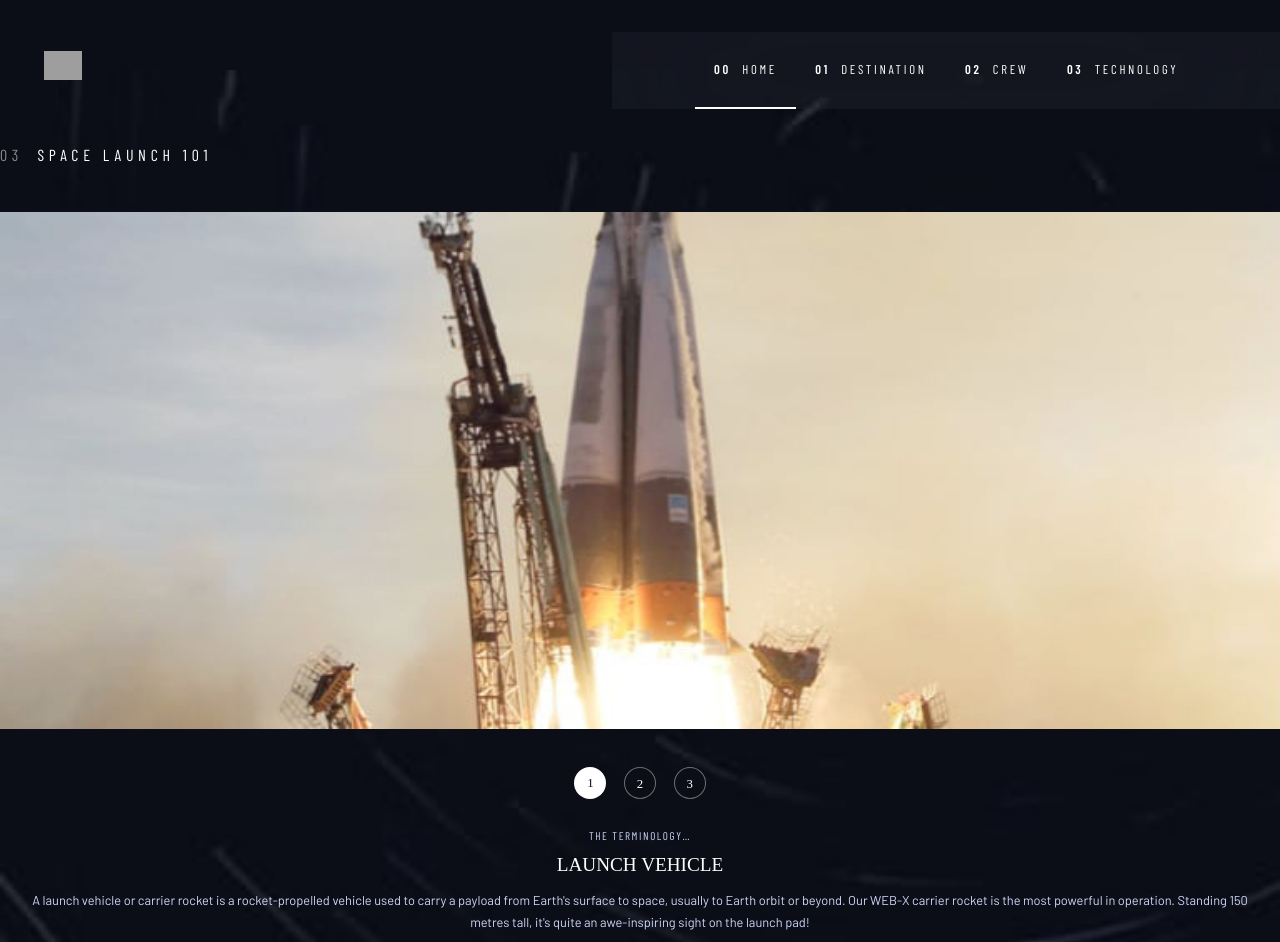
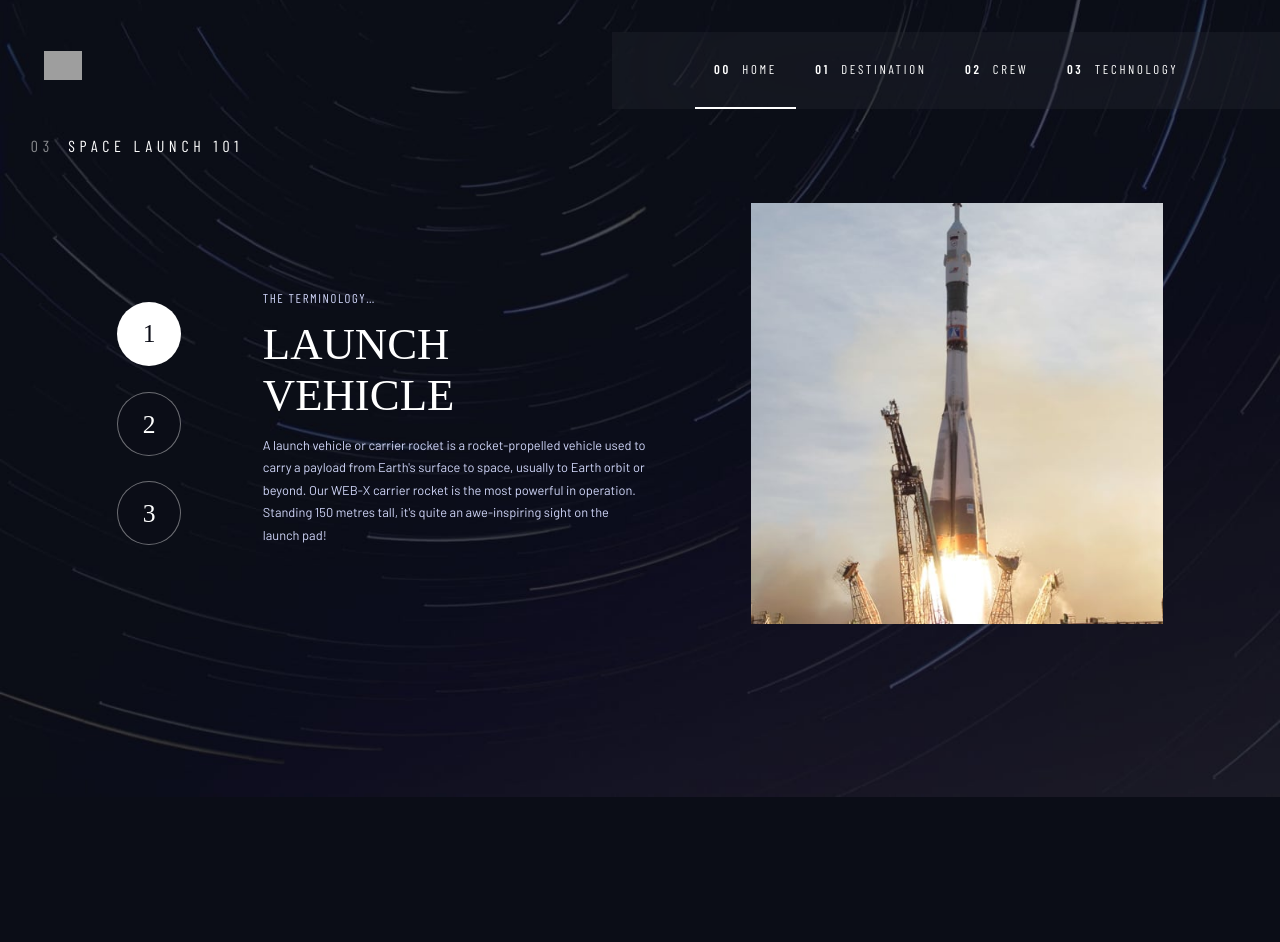
Before and after one commit to aitzhans/space-tourism-website, a React app: page /technology/launch in a window 1280 px wide. After the commit the page ends 800 px from the top, so only its background shows below. Built offline with nearby package versions, Linux system fonts and the light colour scheme; grey boxes are pictures that could not be loaded; a web font is replaced by a local one.

Commit message:
feat: implement tablet and desktop layout for TechnologyPage

```diff
--- a/src/components/CrewPage/CrewPage.scss
+++ b/src/components/CrewPage/CrewPage.scss
@@ -146,7 +146,7 @@ $l-delktop-width: styles.$l-desktop-width;
 
 @media #{$mobile-width} {
   .crew__container {
-    margin-top: -14.1rem;
+    margin-top: -15rem;
     padding: 3.85rem;
     padding-top: 14rem;
     padding-bottom: 0;
--- a/src/components/TechPage/TechPage.js
+++ b/src/components/TechPage/TechPage.js
@@ -10,6 +10,8 @@ import capsuleHor from "./image-space-capsule-landscape.jpg";
 import capsuleVert from "./image-space-capsule-portrait.jpg";
 
 const TechPage = () => {
+  const isDesktop = window.innerWidth > 1024;
+
   const handleCrewClick = (e) => {
     if (e.target.tagName !== "UL") {
       const menuItems = document.querySelectorAll(".tech__item");
@@ -29,25 +31,26 @@ const TechPage = () => {
 
   return (
     <main className="tech__container">
-      <h5 className="inner__subheader">
+      <h5 className="inner__subheader  tech__subheader">
         <span className="inner__subheader--num">03</span>SPACE LAUNCH 101
       </h5>
+      <div className="tech__main">
         <div className="tech__img-container ">
           <img
             className="tech__img  tech__img--visible"
-          src={launchHor}
+            src={isDesktop ? launchVert : launchHor}
             alt="LAUNCH VEHICLE"
             data-label="launch"
           />
           <img
             className="tech__img"
-          src={spaceportHor}
+            src={isDesktop ? spaceportVert : spaceportHor}
             alt="SPACEPORT"
             data-label="spaceport"
           />
           <img
             className="tech__img"
-          src={capsuleHor}
+            src={isDesktop ? capsuleVert : capsuleHor}
             alt="SPACE CAPSULE"
             data-label="capsule"
           />
@@ -68,6 +71,7 @@ const TechPage = () => {
           </Link>
         </ul>
         <Outlet />
+      </div>
     </main>
   );
 };
--- a/src/components/TechPage/TechPage.scss
+++ b/src/components/TechPage/TechPage.scss
@@ -29,6 +29,14 @@ $l-delktop-width: styles.$l-desktop-width;
   align-items: center;
 
   // outline: 1px white solid;
+}
+
+.tech__main {
+  margin: 0;
+  padding: 0;
+  display: flex;
+  flex-direction: column;
+  align-items: center;
 }
 
 .tech__img-container {
@@ -130,9 +138,135 @@ $l-delktop-width: styles.$l-desktop-width;
 }
 
 @media #{$mobile-width} {
+  .tech__container {
+    margin-top: -15rem;
+
+    padding: 0;
+    padding-top: 14rem;
+
+    background: url("./background-technology-tablet.jpg");
+    background-repeat: no-repeat;
+    background-size: cover;
+  }
+
+  .tech__subheader {
+    padding-left: 3.85rem;
+  }
+
+  .tech__img-container {
+    margin-bottom: 5.6rem;
+    // outline: 1px white solid;
+  }
+
+  .tech__list {
+    margin-bottom: 4.4rem;
+    // outline: 1px white solid;
+  }
+
+  .tech__item {
+    width: 6rem;
+    height: 6rem;
+    font-size: 2.4rem;
+    line-height: 6rem;
+  }
+
+  .tech__text-container {
+    padding: 0 15rem;
+    // outline: 1px red solid;
+  }
+
+  .tech__term {
+    font-size: 1.6rem;
+    line-height: 1.9rem;
+    margin-bottom: 1.6rem;
+  }
+  .tech__name {
+    font-size: 4rem;
+    line-height: 4.6rem;
+    margin-bottom: 1.6rem;
+  }
 }
 
 @media #{$tablet-width} {
+  .tech__container {
+    margin-top: -18rem;
+    padding: 0;
+    padding-top: 14rem;
+    padding-bottom: 0;
+
+    background: url("./background-technology-desktop.jpg");
+    background-repeat: no-repeat;
+    background-size: cover;
+  }
+
+  .tech__subheader {
+    // position: relative;
+    // align-self: flex-start;
+    // justify-self: flex-start;
+    padding-left: 3.85rem;
+    // outline: 1px white solid;
+  }
+
+  .tech__main {
+    padding: 0;
+    flex-direction: row;
+    align-items: stretch;
+    justify-content: space-between;
+    // outline: 1px yellow solid;
+  }
+
+  .tech__img-container {
+    order: 3;
+    flex-shrink: 0;
+    width: 51.5rem;
+    height: 52.7rem;
+    margin-bottom: 0;
+    // outline: 1px white solid;
+  }
+
+  .tech__list {
+    order: 1;
+    margin-bottom: 0;
+    margin-right: 8rem;
+    padding-top: 11rem;
+    flex-direction: column;
+    // outline: 1px white solid;
+  }
+
+  .tech__item {
+    width: 8rem;
+    height: 8rem;
+    font-size: 3.2rem;
+    line-height: 8rem;
+    margin-bottom: 3.2rem;
+
+    &:last-child {
+      margin-bottom: 0;
+    }
+  }
+
+  .tech__text-container {
+    order: 2;
+    width: 48rem;
+    flex-shrink: 0;
+    margin-right: 13rem;
+    padding: 0;
+    padding-top: 11rem;
+    // outline: 1px red solid;
+  }
+
+  .tech__term {
+    text-align: left;
+  }
+  .tech__name {
+    text-align: left;
+    font-size: 5.6rem;
+    line-height: 6.4rem;
+  }
+
+  .tech__text {
+    text-align: left;
+  }
 }
 
 @media #{$l-delktop-width} {
```
Lines whose indentation alone changed are shown as unchanged.
